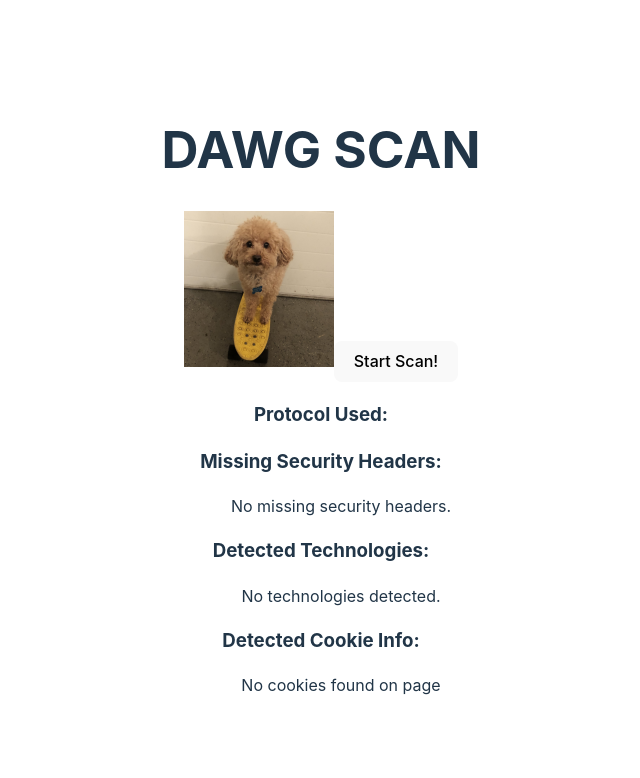
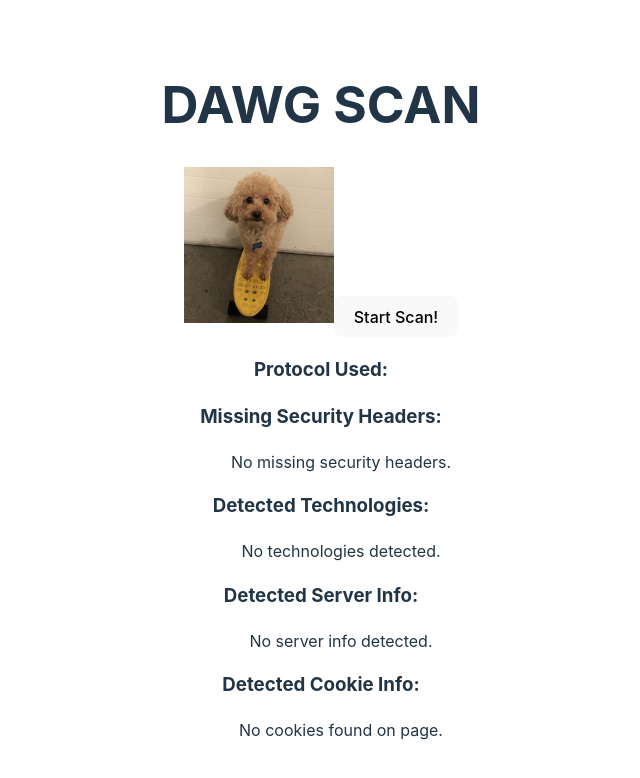
Before and after one commit to bocajv/Webpage-Scan-Chrome-Ext, a React (Vite) app: page / in a window 1280 px wide. Shown: the top 778 px of the page, without its empty margins (319-959 px from the left). Built offline with nearby package versions, Linux system fonts and the light colour scheme.

Commit message:
Fixed the displaying of Server Info on popup

```diff
--- a/src/App.tsx
+++ b/src/App.tsx
@@ -18,19 +18,33 @@ const REQUIRED_HEADERS = [
   "Referrer-Policy",
 ];
 
+interface Cookie {
+  name: string;
+  value: string;
+  secure: boolean;
+  httpOnly: boolean;
+  sameSite: string;
+}
+
+interface ServerInfo {
+  key: string;
+  value: string;
+}
+
 function App() {
   const [protocol, setProtocol] = useState("");
   const [missingHeaders, setMissingHeaders] = useState<string[]>([]);
   const [error, setError] = useState("");
   const [technologies, setTechnologies] = useState<string[]>([]);
-  const [cookies, setCookies] = useState<any[]>([]);
+  const [cookies, setCookies] = useState<Cookie[]>([]);
+  const [serverInfo, setServerInfo] = useState<ServerInfo[]>([]);
 
   const fetchProtocolAndHeaders = async () => {
     try {
       chrome.tabs.query({ active: true, currentWindow: true }, async (tabs) => {
         if (tabs[0]?.url) {
           const url = new URL(tabs[0].url);
-          setProtocol(url.protocol.replace(":", "")); // Set the protocol
+          setProtocol(url.protocol.replace(":", ""));
 
           // Fetch headers from the active tab's URL
           const response = await fetch(url.href, { method: "HEAD" });
@@ -42,19 +56,18 @@ function App() {
 
           // Analyze HTTP headers for technologies
           const receivedHeaders = [...response.headers.entries()];
-          const techHeaders: string[] = [];
+          const techHeaders: ServerInfo[] = [];
 
-          for (const [key, value] of receivedHeaders) {
-            if (key.toLowerCase() === "server") {
-              techHeaders.push(`Server: ${value}`);
-            }
-            if (key.toLowerCase() === "x-powered-by") {
-              techHeaders.push(`X-Powered-By: ${value}`);
-            }
-            if (key.toLowerCase() === "x-generator") {
-              techHeaders.push(`Generator: ${value}`);
-            }
-          }
+          receivedHeaders.forEach(([key, value]) => {
+            if (key.toLowerCase() === "server")
+              techHeaders.push({ key: "Server", value });
+            if (key.toLowerCase() === "x-powered-by")
+              techHeaders.push({ key: "X-Powered-By", value });
+            if (key.toLowerCase() === "x-generator")
+              techHeaders.push({ key: "Generator", value });
+          });
+
+          setServerInfo(techHeaders);
 
           setMissingHeaders(
             REQUIRED_HEADERS.filter(
@@ -164,6 +177,18 @@ function App() {
           <p>No technologies detected.</p>
         )}
       </ul>
+      <h3>Detected Server Info:</h3>
+      <ul>
+        {serverInfo.length > 0 ? (
+          serverInfo.map((info, index) => (
+            <li key={index}>
+              <strong>{info.key}:</strong> {info.value}
+            </li>
+          ))
+        ) : (
+          <p>No server info detected.</p>
+        )}
+      </ul>
       <h3>Detected Cookie Info:</h3>
       <ul>
         {cookies.length > 0 ? (
@@ -174,7 +199,7 @@ function App() {
             </li>
           ))
         ) : (
-          <p>No cookies found on page</p>
+          <p>No cookies found on page.</p>
         )}
       </ul>
     </div>
```
